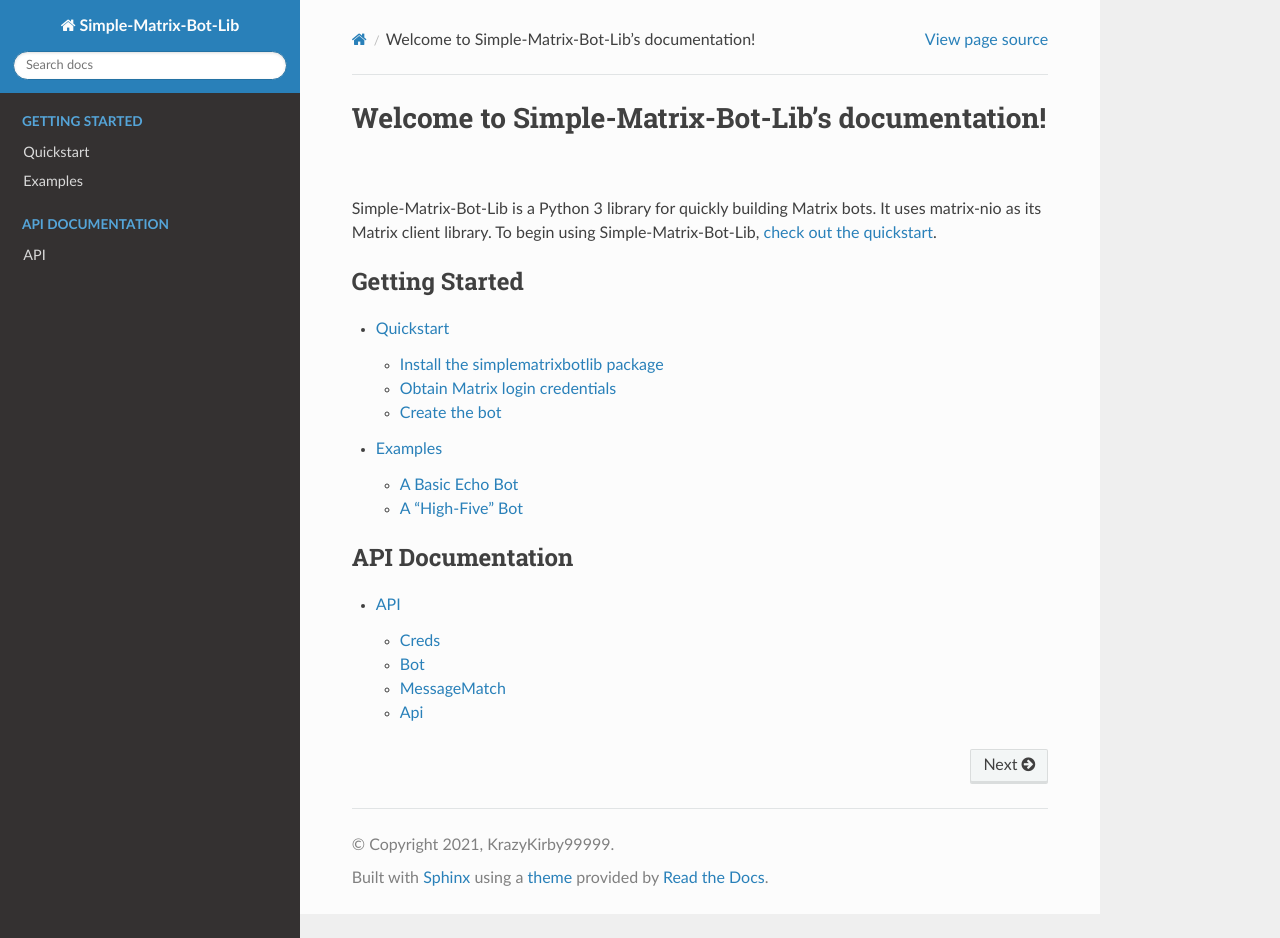
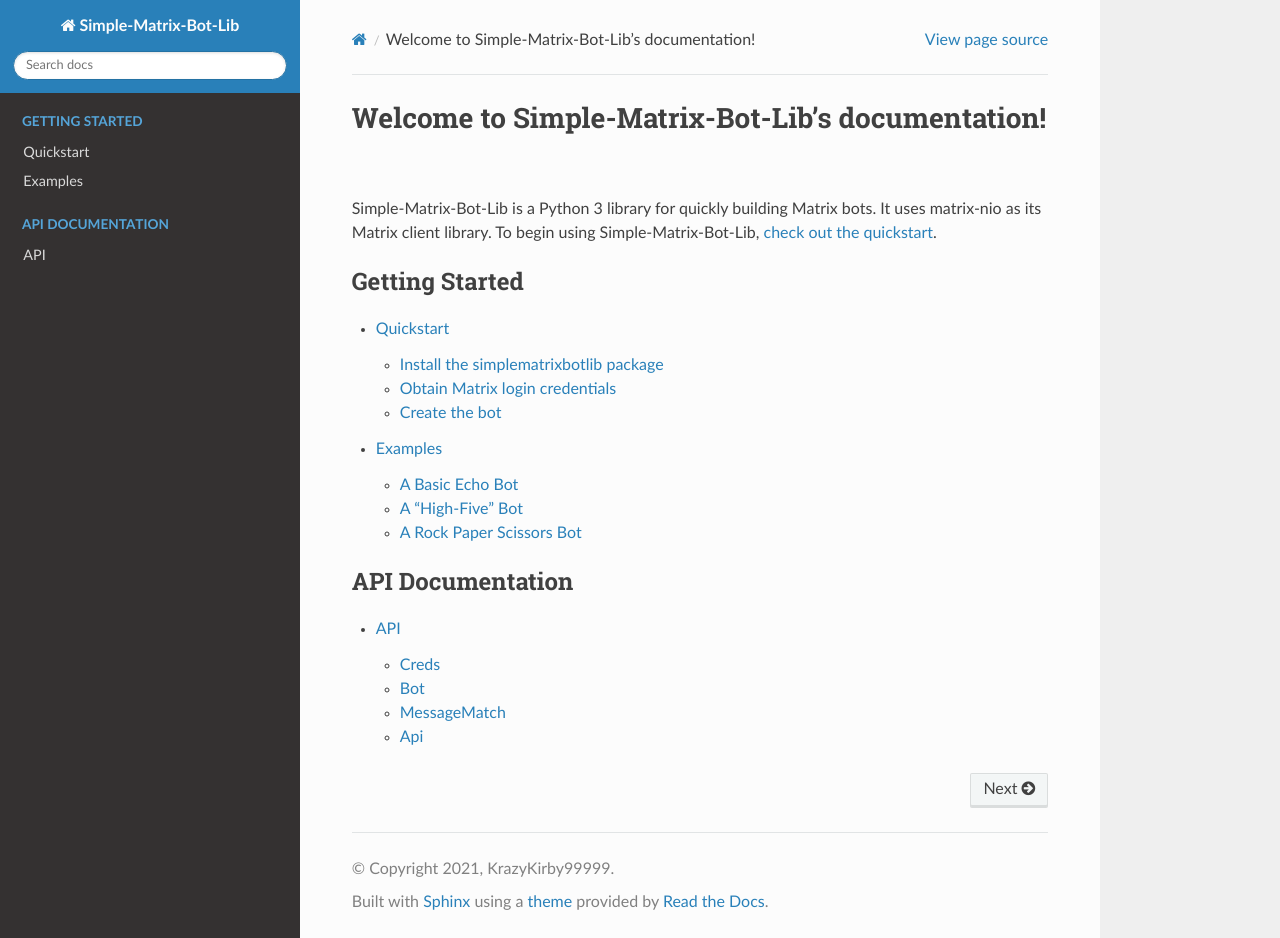
Before and after one commit to imbev/simplematrixbotlib, a Sphinx documentation site: the page built from doc/index.rst, in a window 1280 px wide and 938 px high. Built offline with Sphinx 7.4.7 and the Read the Docs theme 2.0.0, drawn with Linux system fonts in a browser that asks for light colours.

Commit message:
Add rock paper scissors example to docs

```diff
--- a/doc/examples.md
+++ b/doc/examples.md
@@ -9,3 +9,7 @@
 ## A "High-Five" Bot
 
 .. literalinclude:: ../examples/high_fives.py
+
+## A Rock Paper Scissors Bot
+
+.. literalinclude:: ../examples/rock_paper_scissors.py
```
